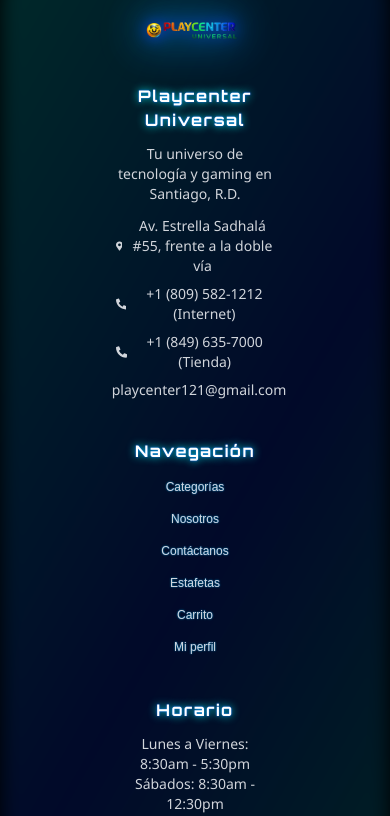
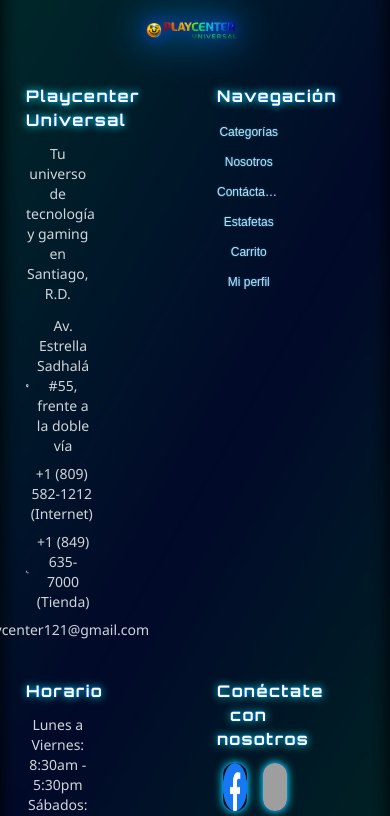
Before and after one commit to Arisleidy07/Playcenter-Universal, a React (Vite) app: page / in a window 390 px wide. Shown: the part 8160-8976 px from the top of the page. Built offline with nearby package versions, Linux system fonts and the light colour scheme; no server answers; grey boxes are pictures that could not be loaded.

Commit message:
subiendo mis cambios

```diff
--- a/src/components/Footer.jsx
+++ b/src/components/Footer.jsx
@@ -29,8 +29,6 @@ function Footer() {
     <div className="footer-block">
       <footer className="footer futuristic-footer relative bg-black text-gray-300 py-12 text-sm sm:text-base">
         <div className="footer-bg-animated" />
-
-        {/* Logo */}
         <div className="w-full flex justify-center mb-10 relative z-20">
           <img
             src="/Playlogo.png"
@@ -39,10 +37,8 @@ function Footer() {
           />
         </div>
 
-        {/* Contenido del Footer */}
-        <div className="footer-cols-wrapper relative z-20 max-w-7xl mx-auto px-4 sm:px-6 lg:px-8 flex flex-wrap justify-center sm:grid sm:grid-cols-2 lg:grid-cols-4 gap-6">
+        <div className="footer-cols-wrapper relative z-20 max-w-7xl mx-auto px-4 sm:px-6 lg:px-8 grid grid-cols-2 sm:grid-cols-2 lg:grid-cols-4 gap-6">
 
-          {/* Columna 1: Info */}
           <div className="footer-col">
             <h3 className="footer-title-neon text-base sm:text-lg font-bold mb-3">Playcenter Universal</h3>
             <p>Tu universo de tecnología y gaming en Santiago, R.D.</p>
@@ -60,10 +56,9 @@ function Footer() {
             </p>
           </div>
 
-          {/* Columna 2: Navegación */}
           <div className="footer-col">
             <h3 className="footer-title-neon text-base sm:text-lg font-semibold mb-3">Navegación</h3>
-            <ul className="space-y-2">
+            <ul className="footer-nav-list">
               {[
                 ["Categorías", "/categorias", false],
                 ["Nosotros", "/nosotros", false],
@@ -94,7 +89,6 @@ function Footer() {
             </ul>
           </div>
 
-          {/* Columna 3: Horario */}
           <div className="footer-col">
             <h3 className="footer-title-neon text-base sm:text-lg font-semibold mb-3">Horario</h3>
             <p>Lunes a Viernes: 8:30am - 5:30pm</p>
@@ -102,7 +96,6 @@ function Footer() {
             <p>Domingos: Cerrado</p>
           </div>
 
-          {/* Columna 4: Redes Sociales */}
           <div className="footer-col">
             <h3 className="footer-title-neon text-base sm:text-lg font-bold mb-3">Conéctate con nosotros</h3>
             <div className="grid grid-cols-2 gap-4 justify-items-center sm:justify-items-start">
@@ -131,12 +124,10 @@ function Footer() {
 
         </div>
 
-        {/* Copyright */}
         <p className="footer-copyright text-center text-gray-500 text-[11px] sm:text-xs mt-10 relative z-20">
           © {new Date().getFullYear()} Playcenter Universal. Todos los derechos reservados.
         </p>
 
-        {/* Modal login */}
         <ModalLoginAlert
           isOpen={modalAbierto}
           onClose={cerrarModal}
--- a/src/styles/footer.css
+++ b/src/styles/footer.css
@@ -32,10 +32,7 @@
   min-width: 0;
 }
 
-/* Línea vertical separadora (solo escritorio) */
-.footer-divider {
-  display: none;
-}
+
 
 @media (min-width: 1024px) {
   .footer-divider {
@@ -107,6 +104,7 @@
   box-shadow: 0 0 10px #00fff7, 0 0 4px #0939ff;
   transition: box-shadow 0.3s, transform 0.3s, filter 0.3s;
   background: #0c0f16;
+  border-radius: 50%;
 }
 
 .footer-social-icon-neon:hover {
@@ -130,7 +128,7 @@
 
 /* 📱 Estilos Responsivos para Móvil (Max-width: 640px) */
 @media screen and (max-width: 640px) {
-  /* Agrupador de columnas (HTML debe tener esta clase en el contenedor) */
+  /* Contenedor principal de las columnas para el footer */
   .footer-cols-wrapper {
     display: flex;
     flex-wrap: wrap;
@@ -139,11 +137,12 @@
     gap: 10px 0;
   }
 
+  /* Cada columna ocupará la mitad del ancho para hacer dos columnas por fila */
   .footer-col {
     padding: 0 10px;
     margin-bottom: 15px;
     text-align: center;
-    width: 50%; /* Dos columnas */
+    width: 50%; /* Aquí está la clave para dos columnas en móvil */
     box-sizing: border-box;
   }
 
@@ -175,9 +174,7 @@
     margin: 0 6px;
   }
 
-  .footer-divider {
-    display: none !important;
-  }
+
 
   .footer-copyright {
     font-size: 0.68rem;
```
